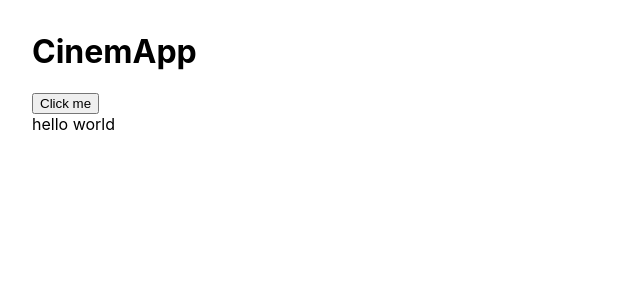
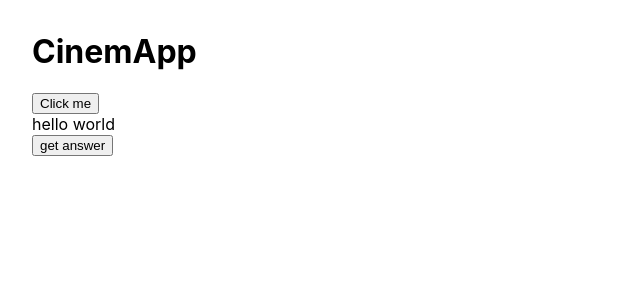
Before and after one commit to ponkinnm/cinemapp-v2, a React (Create React App) app: page /test in a window 1280 px wide. Shown: the top 300 px of the page, without its empty margins (0-640 px from the left). Built offline with nearby package versions, Linux system fonts and the light colour scheme; no server answers.

Commit message:
added get answer button

```diff
--- a/src/TestView.js
+++ b/src/TestView.js
@@ -5,5 +5,9 @@ export default function TestView(props){
       Click me
     </button>
     <div>{props.result}</div>
+    <button onClick={props.getAnswer}>
+      get answer
+    </button>
+    <div>{props.answer}</div>
   </div>
 }
--- a/src/pages/Test.js
+++ b/src/pages/Test.js
@@ -3,14 +3,24 @@ import GetQuote from '../GetQuote.js';
 import TestView from '../TestView';
 function Test(props) {
   var [result, setResult] = useState('hello world');
+  var [answer, setAnswer] = useState('');
+  var [movie, setMovie] = useState('');
+  function renderQuotes(movie){
+    setMovie(movie);
+    setResult(movie.quotes[0].lines[1].text);
+  }
+  function getAnswerCB(){
+    setAnswer(movie.base.title)
+  }
   function getQuoteCB(){
-    //GetQuote().then(function (result){console.log(result)});
-    GetQuote().then(function (res){setResult(res.quotes[0].lines[1].text)});
+    GetQuote().then(function (result){console.log(result)});
+    GetQuote().then(function (quote){renderQuotes(quote)});
     //setResult(response[1]);
   }
 
   return <div>
-    <TestView result = {result} findQuote={getQuoteCB}/>
+    <TestView result = {result} findQuote={getQuoteCB} answer = {answer}
+    getAnswer={getAnswerCB}/>
   </div>
 }
 
```
